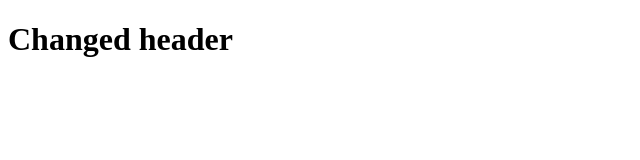
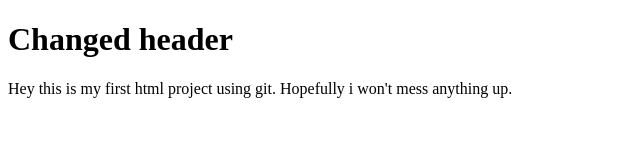
Before and after one commit to barthek7/learning_git, a plain HTML site: page index.html in a window 1280 px wide. Shown: the whole page, without its empty margins (0-640 px from the left). Drawn offline with Linux system fonts and the light colour scheme.

Commit message:
Add first paragraph

```diff
--- a/index.html
+++ b/index.html
@@ -10,6 +10,7 @@
 <body>
 <div class="top">
     <h1>Changed header</h1>
+    <p>Hey this is my first html project using git. Hopefully i won't mess anything up.</p>
 </div>
 </body>
 </html>
```
